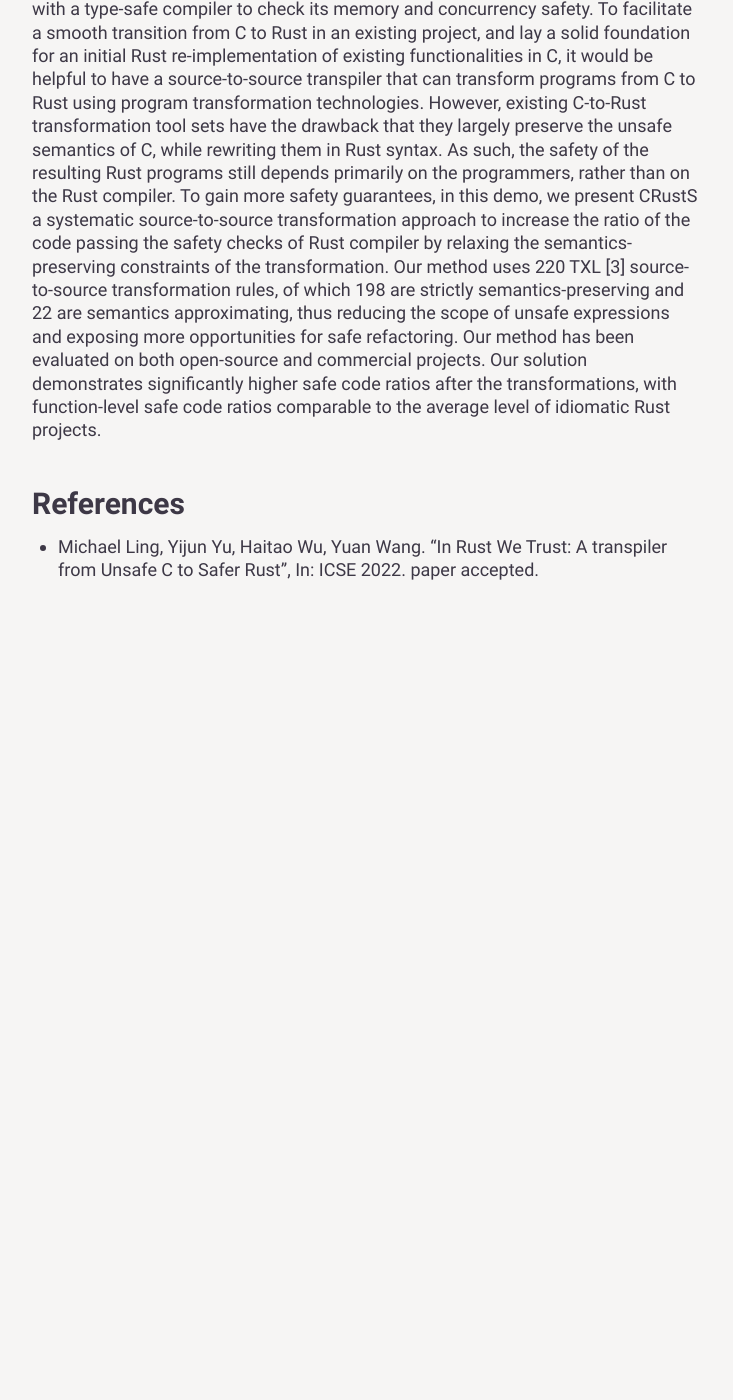
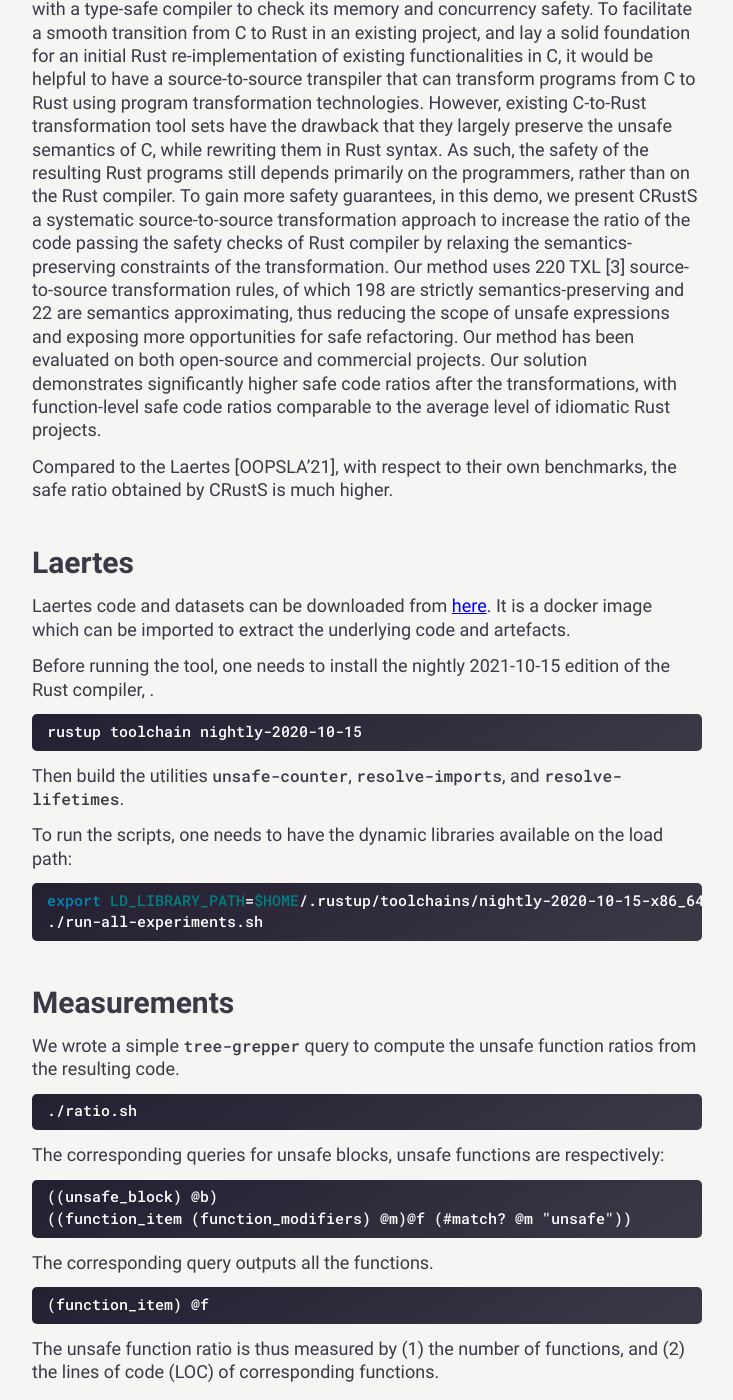
Before and after one commit to yijunyu/trusted-programming.github.io, a Jekyll site: the page built from articles/work-in-progress/Tools/CRustS.md, in a window 1280 px wide and 1400 px high, scrolled down 419 px. Shown: the whole window, without its empty margins (273-1006 px from the left). Built offline with Jekyll 4.4.1, drawn with Linux system fonts in a browser that asks for light colours; before the commit the page ends 1049 px from its top, so only the background shows below that; some of the changed text lies outside the part shown.

Commit message:
weekly update

````diff
--- a/articles/work-in-progress/Tools/CRustS.md
+++ b/articles/work-in-progress/Tools/CRustS.md
@@ -13,18 +13,99 @@
 
 [CRustS Tool Demo](http://185.190.206.130)
 
-As a safer alternative to C, Rust is a language for programming system software with a type-safe compiler to check its memory
-and concurrency safety. To facilitate a smooth transition from C to Rust in an existing project, and lay a solid foundation for an
-initial Rust re-implementation of existing functionalities in C, it would be helpful to have a source-to-source transpiler that can
-transform programs from C to Rust using program transformation technologies. However, existing C-to-Rust transformation tool
-sets have the drawback that they largely preserve the unsafe semantics of C, while rewriting them in Rust syntax. As such, the
-safety of the resulting Rust programs still depends primarily on the programmers, rather than on the Rust compiler. To gain more
-safety guarantees, in this demo, we present CRustS a systematic source-to-source transformation approach to increase the ratio of
-the code passing the safety checks of Rust compiler by relaxing the semantics-preserving constraints of the transformation. Our
-method uses 220 TXL [3] source-to-source transformation rules, of which 198 are strictly semantics-preserving and 22 are semantics
-approximating, thus reducing the scope of unsafe expressions and exposing more opportunities for safe refactoring. Our method has
-been evaluated on both open-source and commercial projects. Our solution demonstrates significantly higher safe code ratios after the
-transformations, with function-level safe code ratios comparable to the average level of idiomatic Rust projects.
+As a safer alternative to C, Rust is a language for programming system software
+with a type-safe compiler to check its memory and concurrency safety. To
+facilitate a smooth transition from C to Rust in an existing project, and lay a
+solid foundation for an initial Rust re-implementation of existing
+functionalities in C, it would be helpful to have a source-to-source transpiler
+that can transform programs from C to Rust using program transformation
+technologies. However, existing C-to-Rust transformation tool sets have the
+drawback that they largely preserve the unsafe semantics of C, while rewriting
+them in Rust syntax. As such, the safety of the resulting Rust programs still
+depends primarily on the programmers, rather than on the Rust compiler. To gain
+more safety guarantees, in this demo, we present CRustS a systematic
+source-to-source transformation approach to increase the ratio of the code
+passing the safety checks of Rust compiler by relaxing the semantics-preserving
+constraints of the transformation. Our method uses 220 TXL [3] source-to-source
+transformation rules, of which 198 are strictly semantics-preserving and 22 are
+semantics approximating, thus reducing the scope of unsafe expressions and
+exposing more opportunities for safe refactoring. Our method has been evaluated
+on both open-source and commercial projects. Our solution demonstrates
+significantly higher safe code ratios after the transformations, with
+function-level safe code ratios comparable to the average level of idiomatic
+Rust projects.
+
+Compared to the Laertes [OOPSLA'21], with respect to their own benchmarks, the safe ratio
+obtained by CRustS is much higher.
+
+##  Laertes
+
+Laertes code and datasets can be downloaded from [here](https://zenodo.org/record/5442253#.YkDbGufMKUk).
+It is a docker image which can be imported to extract the underlying code and artefacts.
+
+Before running the tool, one needs to install the nightly 2021-10-15 edition of the Rust compiler, .
+
+```bash
+rustup toolchain nightly-2020-10-15
+```
+Then build the utilities `unsafe-counter`, `resolve-imports`, and `resolve-lifetimes`.
+
+To run the scripts, one needs to have the dynamic libraries available on the load path:
+```bash
+export LD_LIBRARY_PATH=$HOME/.rustup/toolchains/nightly-2020-10-15-x86_64-unknown-linux-gnu/lib/
+./run-all-experiments.sh
+```
+
+## Measurements
+
+We wrote a simple `tree-grepper` query to compute the unsafe function ratios from the resulting code.
+```bash
+./ratio.sh
+```
+
+The corresponding queries for unsafe blocks, unsafe functions are respectively:
+```
+((unsafe_block) @b)
+((function_item (function_modifiers) @m)@f (#match? @m "unsafe"))
+```
+
+The corresponding query outputs all the functions.
+```
+(function_item) @f
+```
+
+The unsafe function ratio is thus measured by (1) the number of functions, and (2) the lines of code (LOC) of corresponding functions.
+
+## Results comparison
+
+Initially there are 373 Rust files transpiled from C programs from C2Rust. Amongst them, 98.8% of the functions are marked as `unsafe`, and 99.8% of the lines are enclosed by either an unsafe function or
+an unsafe block inside a safe function.
+
+After the translation by the approach of Emre et al.'s approach [OOPSLA21], `laertes` reduces the unsafe function ratio to 81.4% while creating slightly more functions than the original programs. However, most of these converted functions are rather short, resulting in an unsafe LOC ratio as high as 97.9%.
+
+After the application of Ling et al.'s approach [ICSE22], `crusts` reduces the unsafe function ratio to 1.2%, while increasing the unsafe blocks.
+Furthermore, it reduces the length of generate lines from the original C2Rust too.
+
+|   Method   | # Unsafe Fn |  # Fn | Unsafe Fn Ratio | Unsafe Blk (LOC) | Unsafe Fn (LOC) | Fn (LOC) | Unsafe LOC Ratio | Unsafe Blk LOC Ratio |
+| ---------- | ----------: | ----: | --------------: | ---------------: | --------------: | -------: | ---------------: | -------------------: |
+| C2Rust.com |       10432 | 10550 |           98.8% |            39407 |          526948 |   527899 |            99.8% |                 7.4% |
+| + Laertes  |       10120 | 12432 |           81.4% |            39407 |          524389 |   535221 |            97.9% |                 7.3% |
+| + CRustS   |         161 | 12447 |            1.2% |           321004 |            7011 |   391991 |             1.7% |                81.8% |
+
+Alternatively, we may apply CRustS first, then apply Laertes. The following table shows the results.
+
+|   Method   | # Unsafe Fn |  # Fn | Unsafe Fn Ratio | Unsafe Blk (LOC) | Unsafe Fn (LOC) | Fn (LOC) | Unsafe LOC Ratio | Unsafe Blk LOC Ratio |
+| ---------- | ----------: | ----: | --------------: | ---------------: | --------------: | -------: | ---------------: | -------------------: |
+| C2Rust.com |       10432 | 10550 |           98.8% |            39407 |          526948 |   527899 |            99.8% |                 7.4% |
+| + CRustS   |         161 | 10565 |            1.5% |           317253 |            7011 |   381008 |             1.8% |                83.2% |
+| + Laertes  |         161 | 11444 |            1.4% |           317253 |            7011 |   383952 |             1.8% |                82.6% |
+
+As one can see, `CRustS` alone could reduce the unsafe functions to the minimal even without applying `laertes`. There is no obvious advantage of applying `laertes` before or after `crusts`.
+
 
 ## References
 - Michael Ling, Yijun Yu, Haitao Wu, Yuan Wang. "In Rust We Trust: A transpiler from Unsafe C to Safer Rust", In: ICSE 2022. paper accepted.
+- Mehmet Emre, Ryan Schroeder, Kyle Dewey, and Ben Hardekopf. 2021. Translating C to safer Rust. Proc. ACM Program. Lang. 5, OOPSLA, Article 121 (October 2021), 29 pages.
+
+## Updates
+- [x] Compared to Laertes [OOPSLA'21] with respect to their own benchmarks
````
Also changed, not shown: articles/work-in-progress/Compiler/DiagnosticsTranslation.md (added, +27 -0 lines), articles/work-in-progress/Language/PanicDrop.md (renamed from articles/work-in-progress/Compiler/Speedup.md, +6 -3 lines), articles/work-in-progress/Tools/CloneDetection.md (renamed from articles/work-in-progress/Compiler/CloneDetection.md, +2 -0 lines).
